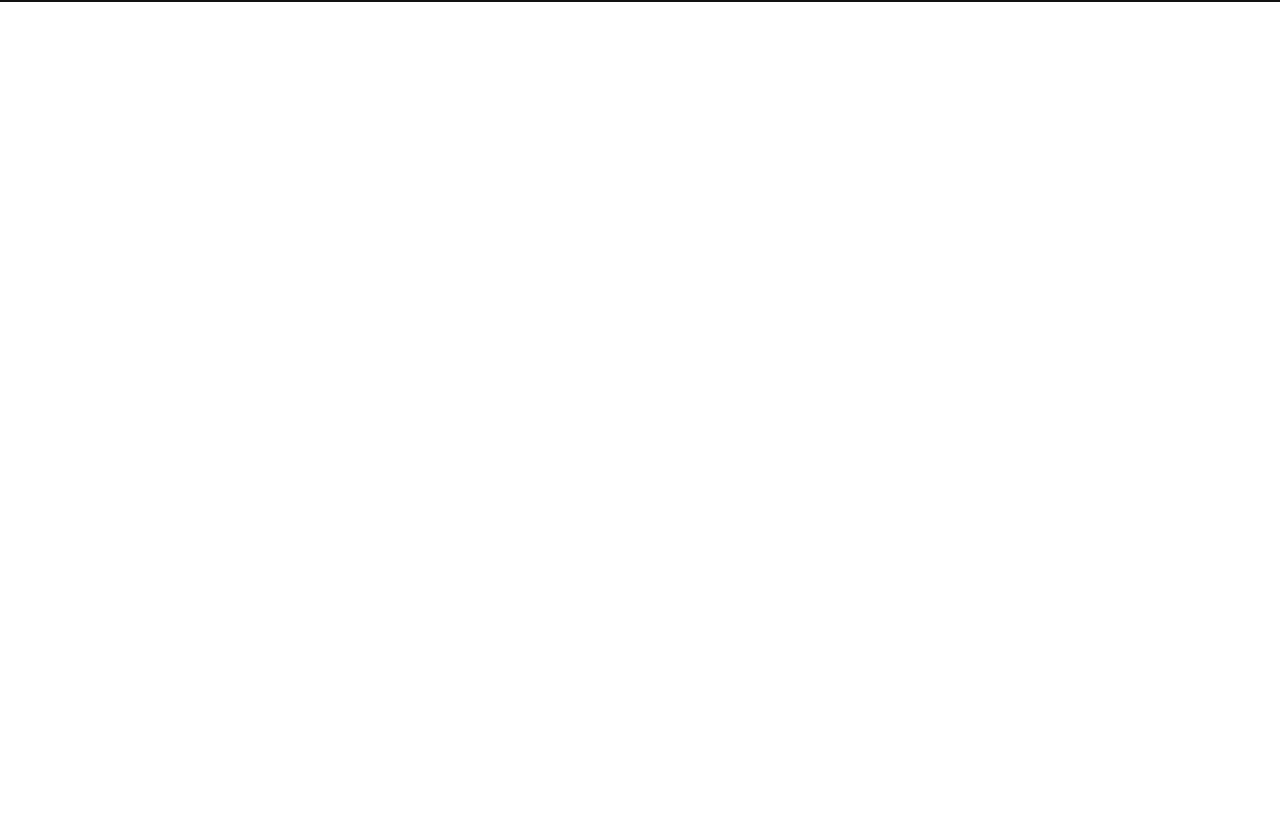
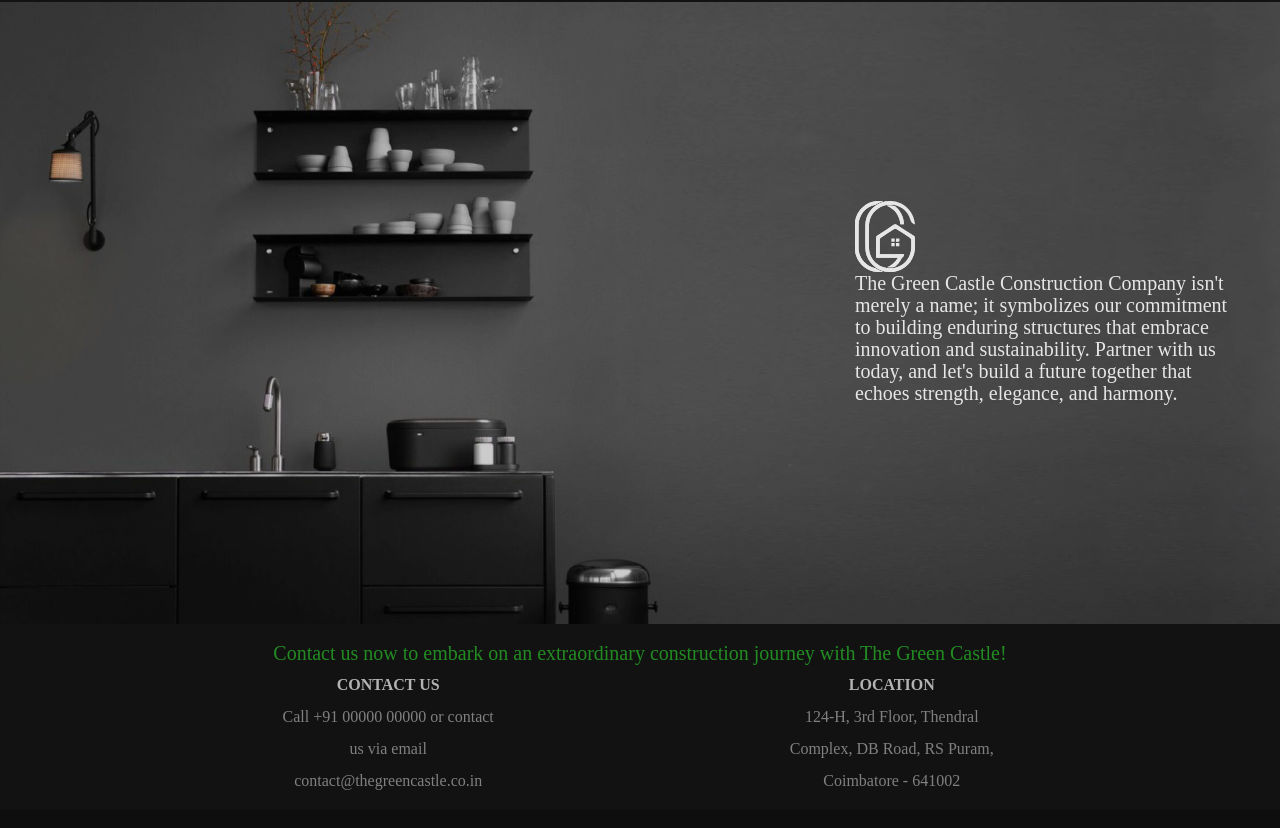
Before and after one commit to alhad-tm/green, a React (Create React App) app: page / in a window 1280 px wide. Shown: the part 1807-2635 px from the top of the page. Before the commit the page ends 1809 px from the top, so only its background shows below. Built offline with nearby package versions, Linux system fonts and the light colour scheme.

Commit message:
added poster and contact section

```diff
--- a/src/App.js
+++ b/src/App.js
@@ -4,6 +4,9 @@ import Header from './Components/Header/Header';
 import Main from './Components/Main/Main';
 import About from './Components/About/About';
 import Services from './Components/Services/Services';
+import Poster from './Components/Poster/Poster';
+import Contact from './Components/Contact/Contact';
+import Footer from './Components/Footer/Footer';
 
 function App() {
   return (
@@ -12,6 +15,9 @@ function App() {
       <Main/>
       <About/>
       <Services/>
+      <Poster/>
+      <Contact/>
+      <Footer/>
 
     </div>
   );
--- /dev/null
+++ b/src/Components/Contact/Contact.jsx
@@ -0,0 +1,39 @@
+import React from 'react'
+import css from "./Contact.module.css"
+
+const Contact = () => {
+  return (
+    <div className={css.container}>
+
+        <div className={css.div1}>
+
+        <span>Contact us now to embark on an extraordinary construction journey with
+The Green Castle!</span>
+
+        </div>
+
+        <div className={css.div2}>
+
+        <div className={css.div2left}>
+            <span >Contact us</span>
+            <span>Call +91 00000 00000 or contact us via email
+                contact@thegreencastle.co.in</span>
+
+
+        </div>
+        <div className={css.div2right}>
+
+            <span>Location</span>
+            <span>124-H, 3rd Floor, Thendral Complex,
+      DB Road, RS Puram,
+             Coimbatore - 641002</span>
+
+        </div>
+
+        </div>
+
+    </div>
+  )
+}
+
+export default Contact
--- /dev/null
+++ b/src/Components/Contact/Contact.module.css
@@ -0,0 +1,69 @@
+.container{
+    display: flex;
+    flex-direction: column;
+     background: #121212;
+     padding: 1% 4%;
+     align-items: center;
+
+}
+
+.div1{
+    width: 80%;
+}
+.div2{
+    display: flex;
+    justify-content: space-around;
+}
+.div2left,.div2right{
+    display: flex;
+    flex-direction: column;
+    width: 22%;
+}
+.div1>:nth-child(1){
+    color: var(--primary-color, #228C22);
+text-align: center;
+font-family: K2D;
+font-size: 20px;
+font-style: normal;
+font-weight: 400;
+line-height: 32px; /* 160% */
+
+}
+.div2left>:nth-child(1){
+    color: var(--grey-tone-g-3, #B3B3B3);
+text-align: center;
+font-family: SansSerif;
+font-size: 16px;
+font-style: normal;
+font-weight: 700;
+line-height: 32px; /* 200% */
+text-transform: uppercase;
+}
+.div2left>:nth-child(2){
+    color: var(--grey-tone-g-5, #808080);
+text-align: center;
+font-family: SansSerif;
+font-size: 16px;
+font-style: normal;
+font-weight: 400;
+line-height: 32px; /* 200% */
+}
+.div2right>:nth-child(1){
+    color: var(--grey-tone-g-3, #B3B3B3);
+text-align: center;
+font-family: SansSerif;
+font-size: 16px;
+font-style: normal;
+font-weight: 700;
+line-height: 32px; /* 200% */
+text-transform: uppercase;
+}
+.div2right>:nth-child(2){
+    color: var(--grey-tone-g-5, #808080);
+text-align: center;
+font-family: SansSerif;
+font-size: 16px;
+font-style: normal;
+font-weight: 400;
+line-height: 32px; /* 200% */
+}
--- /dev/null
+++ b/src/Components/Footer/Footer.jsx
@@ -0,0 +1,13 @@
+import React from 'react'
+import css from "./Footer.module.css"
+
+const Footer = () => {
+  return (
+    <div className={css.container}>
+
+
+    </div>
+  )
+}
+
+export default Footer
--- /dev/null
+++ b/src/Components/Footer/Footer.module.css
@@ -0,0 +1,5 @@
+.container{
+    background: #0E0E0E;
+    width: 100%;
+    height: 400px;
+}
--- /dev/null
+++ b/src/Components/Poster/Poster.jsx
@@ -0,0 +1,27 @@
+import React from 'react'
+import css from "./Poster.module.css"
+import Posterbg from "../../assets/posterbg.svg"
+import White from "../../assets/whitelogo.svg"
+
+const Poster = () => {
+  return (
+    <div className={css.container}>
+        <img src={Posterbg} alt="" />
+
+        <div className={css.inside}>
+            <img src={White} alt="" />
+            <span>The Green Castle Construction Company isn't merely a name; it
+                symbolizes our commitment to building enduring structures that
+                 embrace innovation and sustainability. Partner with us today,
+                  and let's build a future together that echoes strength, elegance,
+                  and harmony.</span>
+
+        </div>
+
+
+
+    </div>
+  )
+}
+
+export default Poster
--- /dev/null
+++ b/src/Components/Poster/Poster.module.css
@@ -0,0 +1,33 @@
+.container{
+    display: flex;
+    /* background-image: url(../../assets/posterbg.svg);
+   height: 100vh; */
+   width: 100%;
+   position: relative;
+}
+.container>img{
+    width: 100%;
+}
+.inside{
+    position: absolute;
+    color: red;
+    display: flex;
+    flex-direction: column;
+    width: 30%;
+
+    right: 41px;
+    top: 32%;
+
+}
+.inside>img{
+    width: 60px;
+}
+.inside>:nth-child(2){
+    text-align: left;
+    color: var(--grey-tone-g-1, #E6E6E6);
+font-family: SansSerif;
+font-size: 20px;
+font-style: normal;
+font-weight: 400;
+line-height: 22px; /* 160% */
+}
```
Also changed, not shown: src/assets/posterbg.svg (added), src/assets/whitelogo.svg (added).
